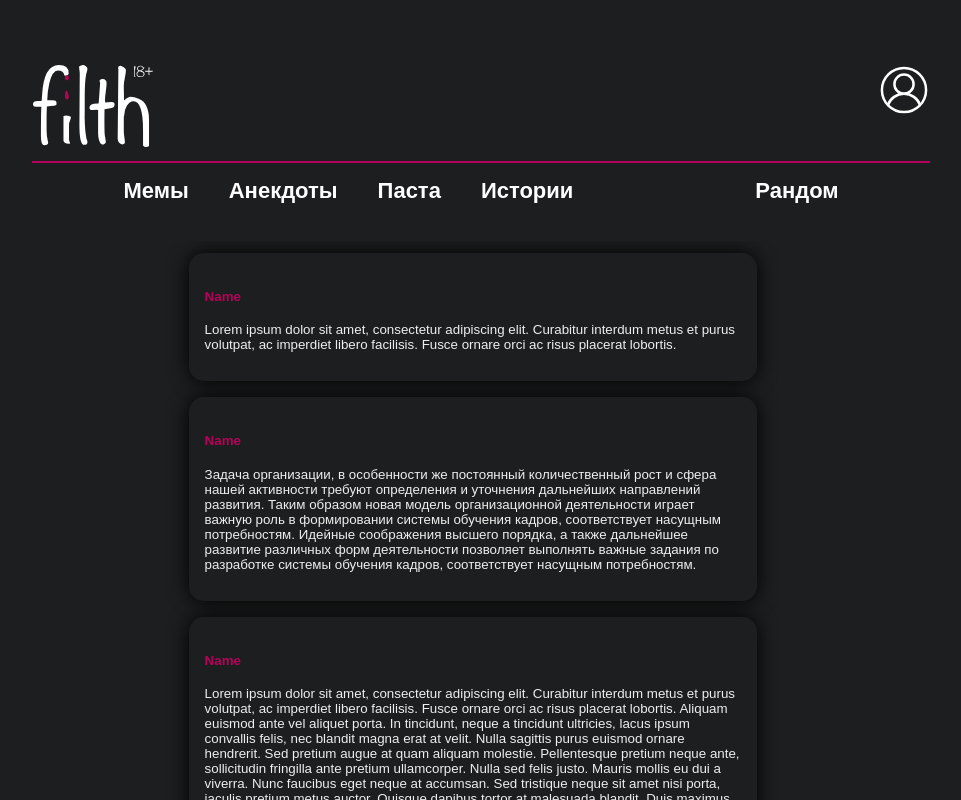
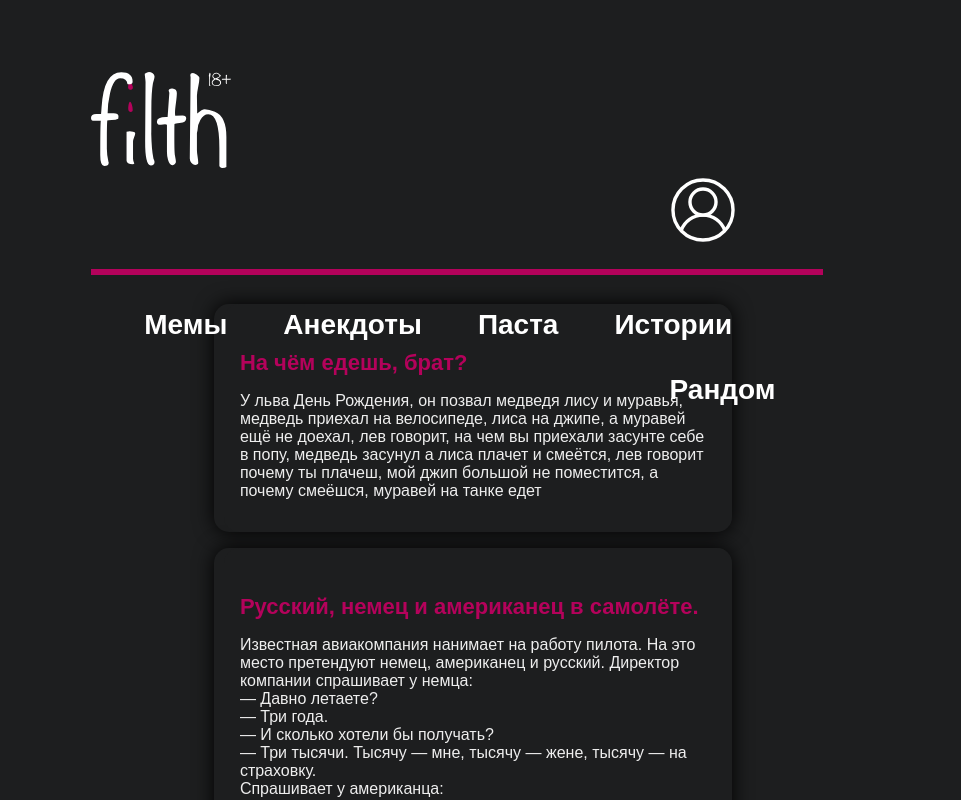
Before and after one commit to Anekdoteam/Filth-frontend, a React (Create React App) app: page / in a window 1280 px wide. Shown: the top 800 px of the page, without its empty margins (167-1128 px from the left). Built offline with nearby package versions, Linux system fonts and the light colour scheme; no server answers.

Commit message:
feat: Подогнан под макет

```diff
--- a/public/index.html
+++ b/public/index.html
@@ -4,6 +4,7 @@
     <meta charset="utf-8" />
     <link rel="icon" href="%PUBLIC_URL%/favicon.ico" />
     <link rel="stylesheet" href="styles.css">
+    <link href="https://fonts.googleapis.com/css?family=Quicksand&display=swap" rel="stylesheet">
     <meta name="viewport" content="width=device-width, initial-scale=1" />
     <meta name="theme-color" content="#000000" />
     <meta
--- a/src/App.css
+++ b/src/App.css
@@ -48,12 +48,8 @@
     background-size: cover;
 }*/
 
-.content {
-
-}
-
 .main {
-    margin-top: 20%;
+    margin-top: 38vh;
 }
 
 .modal_text{
@@ -62,25 +58,19 @@
 
 #modal-root {
     position: relative;
-    z-index: 10000;
+    /*z-index: 10000;*/
 }
 
 .fullBtn{
-    width: 100%;
-    height: 100%;
 }
+
 .fullBtn:hover{
     background-color: black;
 }
 
-.app {
-    height: 10em;
-    width: 10em;
-    background: lightblue;
-    overflow: hidden;
-}
-
 .modal {
+    backdrop-filter: blur(10px);
+    z-index: 30;
     background-color: rgba(0,0,0,0.5);
     position: fixed;
     height: 100%;
@@ -93,13 +83,13 @@
 }
 
 .modal_text{
-    margin: 1rem auto;
+    margin: 14vh auto 0;
     height: 70%;
     background-color: #1D1E1F;
     color: #eee;
     border-radius: 15px;
     font-size: 130%;
-    width: 80%;
+    width: 60%;
     box-shadow: 0 0 20px #000;
     overflow: hidden;
 }
@@ -108,16 +98,18 @@
     padding-top: 20px;
     color: #B4025B;
     float: left;
-    margin: 20px 90% 5px 50px;
-    font-size: 150%;
+    margin: 20px 0 5px 70px;
+    font-size: 34px;
+    font-weight: bold;
+    letter-spacing: 2px;
 }
 
-.modal_text p{
+.modal_text p {
     float: left;
     text-align: left;
     font-size: 150%;
-    font-family: 'Nunito', sans-serif;
-    text-indent: 30px;
-    padding-left: 20px;
+    font-family: "Avenir Next", sans-serif;
+    text-indent: 0;
+    padding-left: 70px;
     padding-right: 20px;
 }
--- a/src/App.js
+++ b/src/App.js
@@ -12,11 +12,11 @@ const modalRoot = document.getElementById('modal-root');
 /**
  * Main render jsx-component
  */
-/*
- * #B4025B – малиновый
- * #EEEEEE – теребильный белый
- * #1D1E1F – приятный чёрный
- */
+    /*
+     * #B4025B – малиновый
+     * #EEEEEE – теребильный белый
+     * #1D1E1F – приятный чёрный
+     */
 
 /*class App extends Component {
 
@@ -97,7 +97,7 @@ class App extends React.Component {
         this.setState({showModal: false});
     }
 
-    callAPI() {
+    /*callAPI() {
         fetch("http://localhost:9000/testAPI")
             .then(res => res.text())
             .then(res => this.setState({apiResponse: res}));
@@ -105,12 +105,13 @@ class App extends React.Component {
 
     componentWillMount() {
         this.callAPI();
-    }
+    }*/
 
     render() {
         const modal = this.state.showModal ? (
             <Modal>
                 <button onClick={this.handleHide} className={"fullBtn"}>
+
                     <div className="modal">
                         <div className="modal_text">
                             With a portal, we can render content into a different
@@ -131,10 +132,27 @@ class App extends React.Component {
                             <button onClick={this.handleShow}>Show modal</button>
                             {modal}
                         </p>*/}
-                        <Block title={'Name'}
-                               content={'Lorem ipsum dolor sit amet, consectetur adipiscing elit. Curabitur interdum metus et purus volutpat, ac imperdiet libero facilisis. Fusce ornare orci ac risus placerat lobortis. '}/>
-                        <Block title={'Name'}
-                               content={'Задача организации, в особенности же постоянный количественный рост и сфера нашей активности требуют определения и уточнения дальнейших направлений развития. Таким образом новая модель организационной деятельности играет важную роль в формировании системы обучения кадров, соответствует насущным потребностям. Идейные соображения высшего порядка, а также дальнейшее развитие различных форм деятельности позволяет выполнять важные задания по разработке системы обучения кадров, соответствует насущным потребностям.'}/>
+                        <Block title={'На чём едешь, брат?'}
+                               content={'У льва День Рождения, он позвал медведя лису и муравья, медведь приехал на велосипеде, лиса на джипе, а муравей ещё не доехал, лев говорит, на чем вы приехали засунте себе в попу, медведь засунул а лиса плачет и смеётся, лев говорит почему ты плачеш, мой джип большой не поместится, а почему смеёшся, муравей на танке едет'}/>
+                        <Block title={'Русский, немец и американец в самолёте.'}
+                               content={'Известная авиакомпания нанимает на работу пилота. На это место претендуют немец, американец и русский. Директор компании спрашивает у немца: ' +
+                               '\n— Давно летаете? ' +
+                               '\n— Три года. ' +
+                               '\n— И сколько хотели бы получать? ' +
+                               '\n— Три тысячи. Тысячу — мне, тысячу — жене, тысячу — на страховку. ' +
+                               '\nСпрашивает у американца: ' +
+                               '\n— Давно летаете? ' +
+                               '\n— Шесть лет. ' +
+                               '\n— И сколько хотели бы получать? ' +
+                               '\n— Шесть тысяч. Две — мне, Две — жене, Две — на страховку. ' +
+                               '\nСпрашивает у русского: ' +
+                               '\n— А вы давно летаете? ' +
+                               '\n— Боже упаси, я и летать-то толком не умею, и высоты боюсь. А получать хочу девять тысяч. ' +
+                               '\n—?! ' +
+                               '\n— Ну как-же: три — мне, три — вам… ' +
+                               '\nДиректор авиакомпании совсем обалдел: ' +
+                               '\n— Стоп, а летать кто будет? ' +
+                               '\n— Как кто — немец, он же за три согласен!'}/>
                         <Block title={'Name'}
                                content={'Lorem ipsum dolor sit amet, consectetur adipiscing elit. Curabitur interdum metus et purus volutpat, ac imperdiet libero facilisis. Fusce ornare orci ac risus placerat lobortis. Aliquam euismod ante vel aliquet porta. In tincidunt, neque a tincidunt ultricies, lacus ipsum convallis felis, nec blandit magna erat at velit. Nulla sagittis purus euismod ornare hendrerit. Sed pretium augue at quam aliquam molestie. Pellentesque pretium neque ante, sollicitudin fringilla ante pretium ullamcorper. Nulla sed felis justo. Mauris mollis eu dui a viverra. Nunc faucibus eget neque at accumsan. Sed tristique neque sit amet nisi porta, iaculis pretium metus auctor. Quisque dapibus tortor at malesuada blandit. Duis maximus, augue et vestibulum convallis, neque risus condimentum nisl, at interdum mi neque mattis libero. Nam dapibus rutrum mauris, at viverra dolor feugiat non. Vivamus ac aliquam sapien.'}/>
                         <Block title={'Name'}
--- a/src/Component/Header/Header.jsx
+++ b/src/Component/Header/Header.jsx
@@ -4,25 +4,104 @@ import prof from './Abstract_user_icon.svg';
 import logo from './dark.svg';
 import NavBar from "./NavBar/NavBar";
 import {NavLink} from "react-router-dom";
+import ReactDOM from "react-dom";
 
-const Header = () => {
-    return(
+const modalRoot = document.getElementById('modal-root');
+
+class Modal extends React.Component {
+    constructor(props) {
+        super(props);
+        this.el = document.createElement('div');
+    }
+
+    componentDidMount() {
+        modalRoot.appendChild(this.el);
+    }
+
+    componentWillUnmount() {
+        modalRoot.removeChild(this.el);
+    }
+
+    render() {
+        return ReactDOM.createPortal(
+            this.props.children,
+            this.el,
+        );
+    }
+}
+
+class Header extends React.Component {
+
+    constructor(props) {
+        super(props);
+        this.state = {showModal: false};
+
+        this.handleShow = this.handleShow.bind(this);
+        this.handleHide = this.handleHide.bind(this);
+    }
+
+    handleShow() {
+        this.setState({showModal: true});
+    }
+
+    handleHide() {
+        this.setState({showModal: false});
+    }
+
+    render() {
+        const modal = this.state.showModal ? (
+            <Modal>
+                <button className={s.fullBtn}>
+                    <div className={s.modal}>
+                        <div className={s.modal_text}>
+                            <form action={"/login"} method={"post"} className={s.login}>
+                                <div className={s.head}>
+                                    Вход
+                                </div>
+                                <div className={s.main_form}>
+                                    <div>
+                                        {/*<label>Username</label>*/}
+                                        <input type={"text"} name={"username"} placeholder={"Логин"} className={s.in}/>
+                                    </div>
+                                    <div>
+                                        {/*<label>Password</label>*/}
+                                        <input type={"password"} name={"password"} placeholder={"Пароль"} className={s.in}/>
+                                    </div>
+                                    <div>
+                                        <input type={"submit"} value={"Войти"} onClick={this.handleHide}/>
+                                    </div>
+                                </div>
+
+                            </form>
+                        </div>
+                        {/*<div className="modal_text">
+                            With a portal, we can render content into a different
+                            part of the DOM, as if it were any other React child.
+                        </div>*/}
+                    </div>
+                </button>
+            </Modal>
+        ) : null;
+
+        return (
             <header>
+                <NavLink to="/">
                     <img
                         src={logo}
                         className={s.logo}
                         alt='logo'
                     />
-            <NavLink to={'/profile'}>
-                <img
+                </NavLink>
+                    <img onClick={this.handleShow}
                         src={prof}
                         className={s.profile_logo}
                         alt='profile'
                     />
-            </NavLink>
                 <NavBar/>
+                {modal}
             </header>
         );
     }
+}
 
 export default Header;
--- a/src/Component/Header/Header.module.css
+++ b/src/Component/Header/Header.module.css
@@ -1,20 +1,97 @@
-.logo{
-    width: 120px;
-    margin: 0 0 0 15%;
+header {
+    height: 22vh;
+    position: fixed;
+    top: 0;
+    margin: 0 19.5vw;
+    width: 57.2vw;
+    background-color: #1D1E1F;
+    /*background-color: fuchsia;*/
+    padding-top: 9vh;
 }
 
-header{
-    height: 22%;
-    position: fixed;
-    top: 0;
-    width: 100%;
-    background-color: #1D1E1F;
-    /*margin-top: 65px;*/
-    padding-top: 65px;
+.logo {
+    /*float: left;*/
+    width: 140px;
+    padding-bottom: 0.5vh;
 }
 
-.profile_logo{
-    width: 50px;
-    float: right;
-    margin: 0 15% 0 0;
+.profile_logo {
+    width: 68px;
+    margin-left: 45.2vw;
+    margin-bottom: 1vw;
+    /*float: right;*/
+    /*margin: 0 15% 0 0;*/
 }
+
+.modal {
+    background-color: rgba(0, 0, 0, 0.5);
+    position: fixed;
+    height: 100%;
+    width: 100%;
+    top: 0;
+    left: 0;
+    /*display: flex;*/
+    /*align-items: center;*/
+    /*justify-content: center;*/
+}
+
+.modal_text {
+    margin: 20% auto;
+    height: 50%;
+    background-color: #1D1E1F;
+    color: #eee;
+    border-radius: 15px;
+    font-size: 130%;
+    width: 44.5%;
+    box-shadow: 0 0 20px #000;
+    overflow: hidden;
+}
+
+
+.login {
+}
+
+.head {
+    text-align: left;
+    margin: 6% 0 0 10%;
+    color: #B4025B;
+    font-size: 30px;
+    font-weight: bold;
+}
+
+.main_form {
+    margin: 5% auto;
+}
+
+.in {
+    background-color: #1D1E1F;
+    border-radius: 10px;
+    border: 0px solid;
+    box-shadow: 0 0 10px #000;
+    margin: 7px 0;
+    padding: 10px 5px 10px 25px;
+    width: 80%;
+}
+
+input[type=text], input[type=password] {
+    color: #eee;
+    font-size: 16px;
+}
+
+input[type=text]::placeholder, input[type=password]::placeholder {
+    color: #3D3D3D;
+}
+
+input[type=submit] {
+    letter-spacing: 2px;
+    margin-top: 7vh;
+    width: 84.5%;
+    /*background-color: #B4025B;*/
+    background-color: #C20262;
+    color: #CCC;
+    padding: 1.5vh;
+    border-radius: 10px;
+    border: 0 solid;
+    box-shadow: 0 0 20px #000;
+    font-size: 17px;
+}
--- a/src/Component/Header/NavBar/NavBar.jsx
+++ b/src/Component/Header/NavBar/NavBar.jsx
@@ -3,10 +3,11 @@ import s from './NavBar.module.css';
 import {NavLink} from "react-router-dom";
 
 const NavBar = () => {
-    return(
+    return (
         <nav>
             <hr className={s.hr}/>
             <ul className={s.navbar}>
+                <div className={s.left}>
                     <li className={s.item}>
                         <NavLink to="/memes" activeClassName={s.active}>Мемы</NavLink>
                     </li>
@@ -19,9 +20,12 @@ const NavBar = () => {
                     <li className={s.item}>
                         <NavLink to="/story" activeClassName={s.active}>Истории</NavLink>
                     </li>
-                <li className={s.item} style={{float:"right"}}>
+                </div>
+                <div className={s.rand}>
+                    <li className={s.item} style={{float: "right"}}>
                         <NavLink to="/random" activeClassName={s.active}>Рандом</NavLink>
                     </li>
+                </div>
             </ul>
         </nav>
     );
--- a/src/Component/Header/NavBar/NavBar.module.css
+++ b/src/Component/Header/NavBar/NavBar.module.css
@@ -1,23 +1,29 @@
-.hr{
-    border: 1px solid rgb(180,2,91);
-    width: 70%;
+.hr {
+    border: 3px solid rgb(180, 2, 91);
 }
 
-.navbar{
+.navbar {
     list-style-type: none;
-    margin: 0 20.5%;
     padding: 0;
 }
 
-.item a{
+.left {
+    margin-left: 2vw;
+}
+
+.item a {
     color: #FFFFFF;
     font-weight: bold;
-    font-size: 22px;
+    font-size: 28px;
     text-decoration: none;
-    margin: 5px 20px;
+    margin: 15px 28px;
     float: left;
 }
 
-.item a.active{
+.item a.active {
     color: #B4025B;
 }
+
+.rand {
+    margin-right: 1.5vw;
+}
--- a/src/Component/Main/block/Block.jsx
+++ b/src/Component/Main/block/Block.jsx
@@ -1,8 +1,12 @@
 import React from 'react';
 import s from './Block.module.css';
 import ReactDOM from "react-dom";
+import logo from "../../Header/dark.svg";
+import prof from "../../Header/Abstract_user_icon.svg";
 
 const modalRoot = document.getElementById('modal-root');
+
+let tagList = ["#sometag1", "#sometag2", "#sometag3", "#sometag4", "#sometag5"];
 
 class Modal extends React.Component {
     constructor(props) {
@@ -33,6 +37,7 @@ class Block extends React.Component {
 
         this.handleShow = this.handleShow.bind(this);
         this.handleHide = this.handleHide.bind(this);
+
     }
 
     handleShow() {
@@ -55,6 +60,30 @@ class Block extends React.Component {
                             <p>
                                 {this.props.content}
                             </p>
+                            <div className={s.tag_line}>
+                                {tagList.map(key => {
+                                    return (
+                                        <span key={key}>
+                                            {key}
+                                        </span>
+                                    )
+                                })}
+                            </div>
+                            <div>
+                                <div className={s.user_info}>
+                                    <img
+                                         src={prof}
+                                         className={s.profile_logo}
+                                         alt='profile'
+                                    />
+                                    <div className={s.user_name}>
+                                        {/*this.props.author*/}
+                                        <p>
+                                            Temp user name
+                                        </p>
+                                    </div>
+                                </div>
+                            </div>
                         </div>
                         {/*<div className="modal_text">
                             With a portal, we can render content into a different
--- a/src/Component/Main/block/Block.module.css
+++ b/src/Component/Main/block/Block.module.css
@@ -1,42 +1,41 @@
 .block {
     margin: 1rem auto;
-    /*padding: 1rem;*/
-    /*background-color: #EEEEEE;*/
     background-color: #1D1E1F;
     color: #eee;
-    /*color: #000;*/
     border-radius: 15px;
-    /*padding: 20px;
-    margin: 10px auto;*/
-    font-size: 130%;
-    width: 45%;
+    font-size: 2em;
+    width: 41%;
     box-shadow: 0 0 20px #000;
     overflow: hidden;
 }
 
-.block h4 {
+.btn h4 {
     color: #B4025B;
-    margin-top: 20px;
-    margin-bottom: 5px;
+    margin-top: 30px;
+    margin-bottom: 0px;
     float: left;
+    font-size: 22px;
+    font-weight: bold;
 }
 
 .btn {
+    user-select: none;
+    user-focus: none;
+    outline: none;
     padding: 1rem;
-    margin: 0;
+    margin: 0 0 0 10px;
     background-color: #1d1e1f;
     border: 0px;
     color: #eee;
     border-radius: 15px;
-    /*font-size: 130%;*/
-    /*width: 45%;*/
-    /*box-shadow: 0 0 20px #000;*/
+    font-size: 0.5em;
     overflow: hidden;
 }
 
-.block p{
+.block p {
     float: left;
     text-align: left;
+    white-space: pre-wrap;
 }
 
 /*.modal{
@@ -50,14 +49,57 @@
     overflow: hidden;
 }*/
 
-.modal h4{
+.modal h4 {
     color: #B4025B;
     margin-top: 20px;
     margin-bottom: 5px;
-    float: left;
+    /*float: left;*/
+    margin-right: 10px;
 }
 
-.modal p{
-    float: left;
+.modal p {
     text-align: left;
 }
+
+.user_info {
+    /*height: 70px;*/
+    display: inline;
+    float: left;
+    margin-left: 70px;
+    margin-top: 30px;
+}
+
+.profile_logo {
+    float: left;
+    display: inline;
+    width: 70px;
+}
+
+.user_name {
+    display: inline;
+
+}
+
+.user_name p{
+    font-size: 30px;
+    text-align: center;
+    display: inline;
+    margin: 0;
+    padding: 16.5px 100px;
+}
+
+.tag_line {
+    display: inline;
+    float: left;
+    font-size: 25px;
+}
+
+.tag_line span:nth-child(1){
+    margin-left: 70px;
+}
+
+.tag_line span {
+    margin: 10px 0;
+    padding-left: 0px;
+    padding-right: 20px;
+}
--- a/src/index.css
+++ b/src/index.css
@@ -1,10 +1,18 @@
 @import url('https://fonts.googleapis.com/css2?family=Nunito:wght@300;500&display=swap');
+
+@font-face {
+    font-family: "Avenir Next";
+    src: url(./fonts/AvenirNextCyr-Regular.ttf);
+    font-weight: bold;
+}
 
 body {
     margin-top: 65px;
-  font-family: 'Nunito',/*-apple-system, BlinkMacSystemFont, 'Segoe UI', 'Roboto', 'Oxygen',
-    'Ubuntu', 'Cantarell', 'Fira Sans', 'Droid Sans', 'Helvetica Neue',*/
-    sans-serif;
+    /*font-family: -apple-system, BlinkMacSystemFont, 'Segoe UI', 'Roboto', 'Oxygen',
+      'Ubuntu', 'Cantarell', 'Fira Sans', 'Droid Sans', 'Helvetica Neue',
+      sans-serif;*/
+    /*font-family: "Avenir Next", sans-serif;*/
+    font-family: Quicksand, sans-serif;
     -webkit-font-smoothing: antialiased;
     -moz-osx-font-smoothing: grayscale;
 
```
Lines whose indentation alone changed are shown as unchanged.
